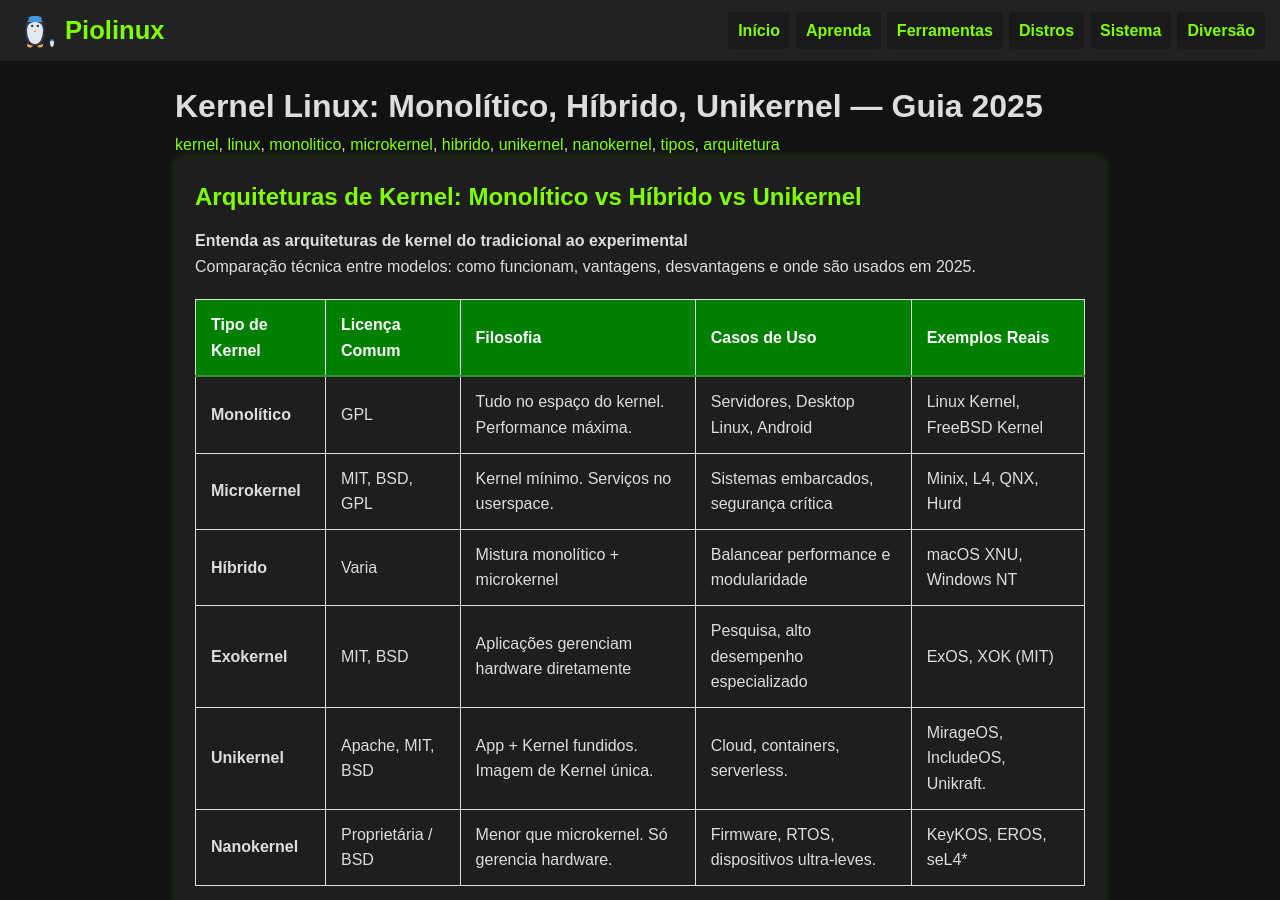
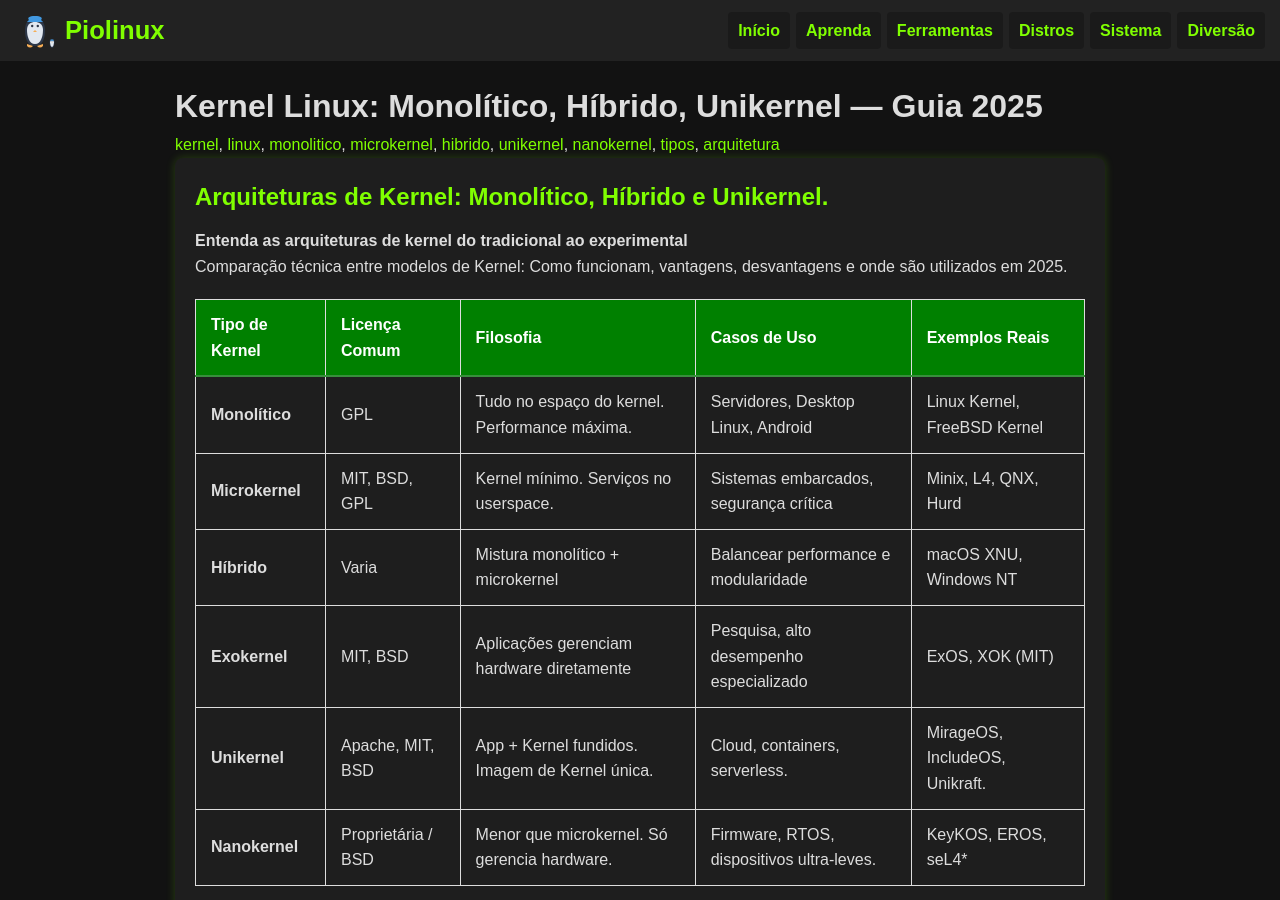
Before and after one commit to Piolinux/piolinux-site, a Jekyll site: the page built from _pages/tabela-evergreen-de-tipos-de-kernel.md, in a window 1280 px wide and 900 px high. Built offline with Jekyll 4.4.1, drawn with Linux system fonts in a browser that asks for light colours.

Commit message:
Update tabela-evergreen-de-tipos-de-kernel.md

```diff
--- a/_pages/tabela-evergreen-de-tipos-de-kernel.md
+++ b/_pages/tabela-evergreen-de-tipos-de-kernel.md
@@ -15,11 +15,11 @@ tags: [kernel, linux, monolitico, microkernel, hibrido, unikernel, nanokernel, t
 
 
 <section>
-  <h2>Arquiteturas de Kernel: Monolítico vs Híbrido vs Unikernel</h2>
+  <h2>Arquiteturas de Kernel: Monolítico, Híbrido e Unikernel.</h2>
 
   <div>
     <strong>Entenda as arquiteturas de kernel do tradicional ao experimental</strong><br>
-    Comparação técnica entre modelos: como funcionam, vantagens, desvantagens e onde são usados em 2025.
+    Comparação técnica entre modelos de Kernel: Como funcionam, vantagens, desvantagens e onde são utilizados em 2025.
   </div>
 
 
```
